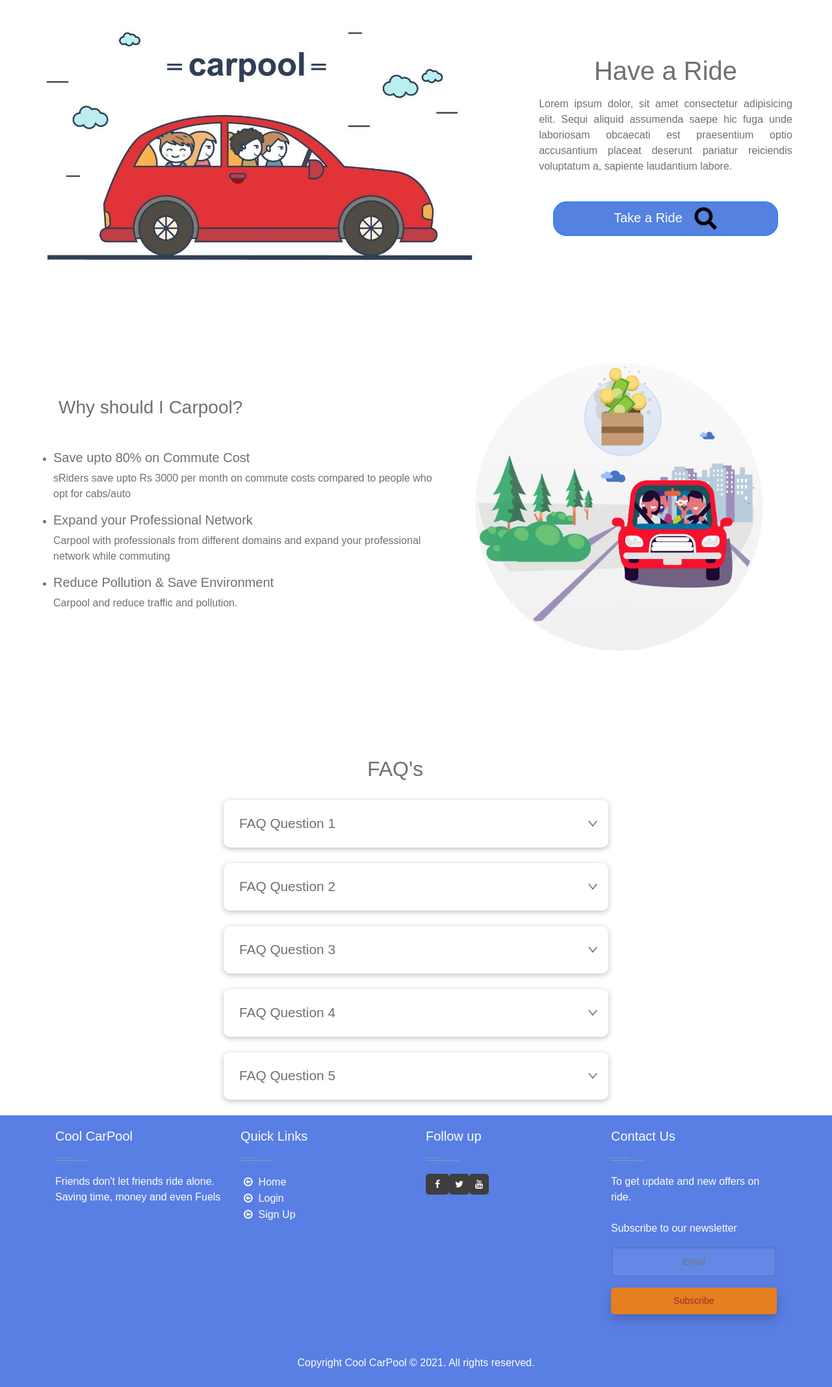
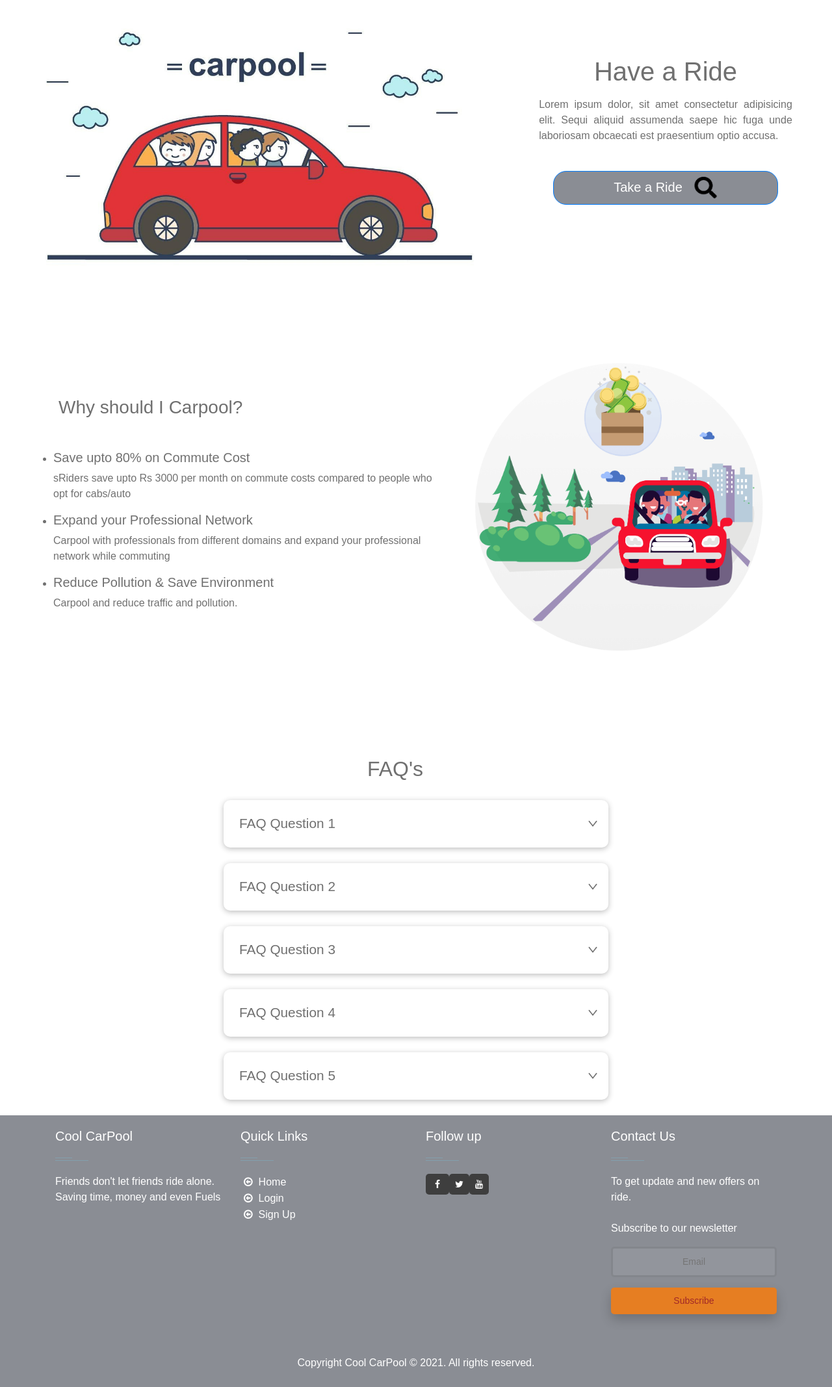
Before and after one commit to Grypton/Devheat_CoolCarPool, a Flask app: page / in a window 1280 px wide. Shown: the part 76-2210 px from the top of the page at 65% size. Run offline with Flask 2, Linux system fonts and the light colour scheme; some libraries are stand-ins or nearby versions.

Commit message:
improved some colors and faq section

```diff
--- a/Website/static/base_style.css
+++ b/Website/static/base_style.css
@@ -10,7 +10,7 @@
 
 footer .main-footer {
     padding: 20px 0;
-    background: #597ee4;
+    background: #8a8d94;
 }
 
 footer ul {
@@ -22,7 +22,7 @@ footer ul {
 /* Copy Right Footer */
 
 .footer-copyright {
-    background: #597ee4;
+    background: #8a8d94;
     padding: 5px 0;
 }
 
--- a/Website/static/home_style.css
+++ b/Website/static/home_style.css
@@ -70,7 +70,7 @@
 .search-button {
     display: inline;
     width: fit-content;
-    background-color: rgb(85, 129, 224) !important;
+    background-color: #8a8d94 !important;
     align-items: center;
     margin: 2rem;
     border-radius: 20px;
@@ -185,6 +185,13 @@ img.img2 {
     .page2 {
         height: 861.66px;
         margin-bottom: 8rem;
+    }
+}
+
+@media (max-width: 568px){
+    .page2 {
+        height: 861.66px;
+        margin-bottom: -2rem;
     }
 }
 
--- a/Website/templates/base.html
+++ b/Website/templates/base.html
@@ -29,7 +29,7 @@
                             style="font-size: 21px;">Home</a></li>
                     <li class="nav-item"><a class="nav-link" href="/#why-Carpool?" style="font-size: 21px;">Why
                             Carpool?</a></li>
-                    <li class="nav-item"><a class="nav-link" href="/#FAQ's" tabindex="-1"
+                    <li class="nav-item"><a class="nav-link" href="/#faqs-container" tabindex="-1"
                             style="font-size: 21px;">FAQ's</a>
                     </li>
                     <li class="nav-item"><a class="nav-link" href="/login" tabindex="-1"
--- a/Website/templates/home.html
+++ b/Website/templates/home.html
@@ -5,7 +5,7 @@
 {% endblock %}
 
 {%block title%}
-Home
+Cool CarPool
 {%endblock%}
 
 
@@ -19,9 +19,8 @@ Home
                 <h1 class='heading-one'>Have a Ride</h1>
                 <p class='para-one'>Lorem ipsum dolor,
                     sit amet consectetur adipisicing elit. Sequi aliquid assumenda saepe hic fuga unde laboriosam
-                    obcaecati est praesentium optio accusantium placeat deserunt pariatur reiciendis voluptatum a,
-                    sapiente laudantium labore.</p>
-                <a href="/search" style="text-decoration: none; color:white;"><button type="button"
+                    obcaecati est praesentium optio accusa.</p>
+                <a href="/search" style="text-decoration: none; color:white; "><button type="button"
                         class="btn search-button btn-primary btn-lg">Take a Ride &nbsp <img
                             src="{{ url_for('static', filename = 'images/search.png') }}" alt="search button"
                             width="12%"></button></a>
@@ -64,7 +63,7 @@ Home
     </div>
 </section>
 
-<section class="faq-container">
+<section class="faq-container" id="faqs-container">
 
     <p id="faq-heading">FAQ's</p>
     <div class="faqs">
```
Also changed, not shown: Website/database.db.
